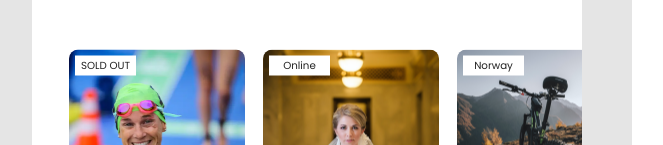
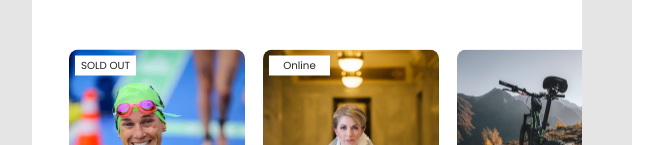
Before and after one commit to Ricksoc/airbnb-clone-basic, a React (Create React App) app: page / in a window 1280 px wide. Shown: the part 522-667 px from the top of the page, without its empty margins (18-681 px from the left). Built offline with nearby package versions, Linux system fonts and the light colour scheme.

Commit message:
Render Card activity__status only for online
Change conditional rendering of activity__status box to be only for
online activities. Use props.location === "Online" &&

Use IF loop to choose text between SOLD OUT and Online based on
props.openSpots.

```diff
--- a/src/components/Card.js
+++ b/src/components/Card.js
@@ -1,6 +1,15 @@
 import React from "react";
+import { act } from "react-dom/test-utils";
 
 function Card(props) {
+  let activityText;
+
+  if (props.openSpots === 0) {
+    activityText = "SOLD OUT";
+  } else {
+    activityText = "Online";
+  }
+
   return (
     <div className="activity__card">
       <img
@@ -8,9 +17,9 @@ function Card(props) {
         alt="Katie Zaferes"
         className="activity__img"
       />
-      <span className="activity__status">
-        {props.openSpots === 0 ? "SOLD OUT" : props.location}
-      </span>
+      {props.location === "Online" && (
+        <span className="activity__status">{activityText}</span>
+      )}
       <p className="activity__rating">
         <img
           src="./images/star.png"
```
